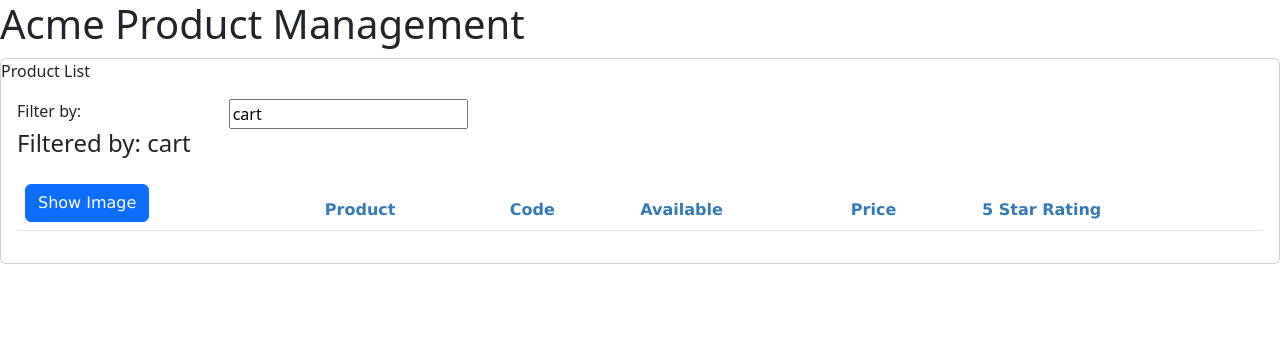
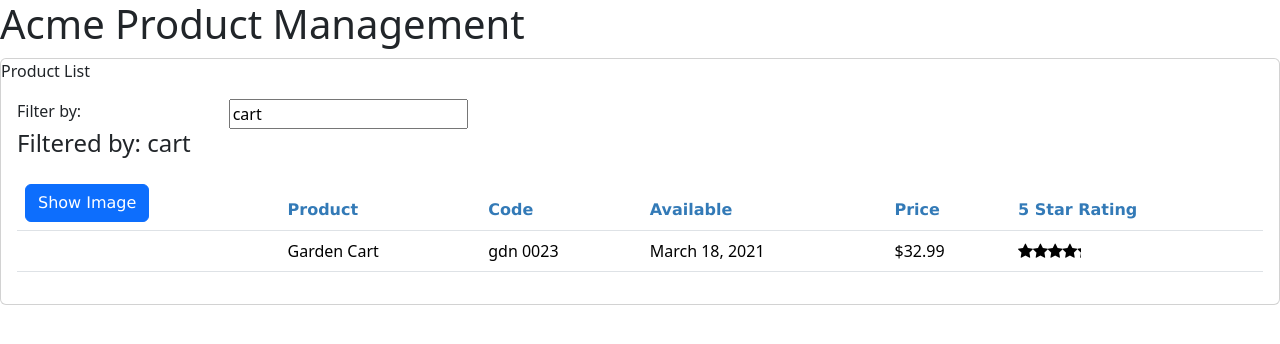
Before and after one commit to sophie-eihpos/APM, an Angular app: page /products in a window 1280 px wide. Shown: the top 344 px of the page. Built offline with nearby package versions, Linux system fonts and the light colour scheme.

Commit message:
build nested component with @Input() @Output()

```diff
--- a/src/app/app.module.ts
+++ b/src/app/app.module.ts
@@ -5,12 +5,14 @@ import { FormsModule } from '@angular/forms';
 import { AppComponent } from './app.component';
 import { ProductListComponent } from './products/product-list.component';
 import { ConvertToSpacesPipe } from './shared/convert-to-spaces.pipe';
+import { StarComponent } from './shared/start.component';
 
 @NgModule({
   declarations: [
     AppComponent,
     ProductListComponent,
-    ConvertToSpacesPipe
+    ConvertToSpacesPipe,
+    StarComponent
   ],
   imports: [
     BrowserModule,
--- a/src/app/products/product-list.component.html
+++ b/src/app/products/product-list.component.html
@@ -45,7 +45,13 @@
                         <td>{{product.releaseDate}}</td>
                         <!-- <td>{{product.price | currency | lowercase}}</td> -->
                         <td>{{product.price | currency:'USD':'symbol':'1.2-2' }}</td>
-                        <td>{{product.starRating}}</td>
+                        <!-- <td>{{product.starRating}}</td> -->
+                        <td>
+                            <pm-star
+                                [rating]="product.starRating"
+                                (ratingClicked)="onRatingClicked($event)">
+                            </pm-star>
+                        </td>
                     </tr>
                 </tbody>
             </table>
--- a/src/app/products/product-list.component.ts
+++ b/src/app/products/product-list.component.ts
@@ -18,13 +18,23 @@ export class ProductListComponent implements OnInit {
     }
     set listFilter(value: string) {
         this._listFilter = value;
-        console.log('In setter:', value);
+        // console.log('In setter:', value);
         this.filteredProducts = this.performFilter(value);
     }
 
     filteredProducts: IProduct[] = [];
 
     products: IProduct[] = [
+        {
+          "productId": 1,
+          "productName": "Leaf Rake",
+          "productCode": "GDN-0011",
+          "releaseDate": "March 19, 2021",
+          "description": "Leaf rake with 48-inch wooden handle.",
+          "price": 19.95,
+          "starRating": 3.2,
+          "imageUrl": "assets/images/leaf_rake.png"
+        },
         {
           "productId": 2,
           "productName": "Garden Cart",
@@ -44,13 +54,34 @@ export class ProductListComponent implements OnInit {
           "price": 8.9,
           "starRating": 4.8,
           "imageUrl": "assets/images/hammer.png"
+        },
+        {
+          "productId": 8,
+          "productName": "Saw",
+          "productCode": "TBX-0022",
+          "releaseDate": "May 15, 2021",
+          "description": "15-inch steel blade hand saw",
+          "price": 11.55,
+          "starRating": 3.7,
+          "imageUrl": "assets/images/saw.png"
+        },
+        {
+          "productId": 10,
+          "productName": "Video Game Controller",
+          "productCode": "GMG-0042",
+          "releaseDate": "October 15, 2020",
+          "description": "Standard two-button video game controller",
+          "price": 35.95,
+          "starRating": 4.6,
+          "imageUrl": "assets/images/xbox-controller.png"
         }
       ];
 
     performFilter(filterBy: string): IProduct[] {
         filterBy = filterBy.toLocaleLowerCase();
-        return this.products.filter((product: IProduct) =>
+        let result: IProduct[] = this.products.filter((product: IProduct) =>
             product.productName.toLocaleLowerCase().includes(filterBy));
+        return result;
     }
 
     toggleImage(): void {
@@ -58,6 +89,14 @@ export class ProductListComponent implements OnInit {
     }
 
     ngOnInit(): void {
-        this._listFilter = 'cart';
+        this.listFilter = 'cart';
+
+        // had to add this to make initial filter on page load work
+        // or change this._listFilter = 'cart'; to be without underscore
+        // this.filteredProducts = this.performFilter(this._listFilter);
+    }
+
+    onRatingClicked(message: string): void {
+        this.pageTitle = 'Product List: ' + message;
     }
 }
--- a/src/app/shared/star.component.html
+++ b/src/app/shared/star.component.html
@@ -1,6 +1,7 @@
 <div class="crop"
      [style.width.px]="cropWidth"
-     [title]="rating">
+     [title]="rating"
+     (click)="onClick()">
   <div style="width: 75px">
     <span class="fa fa-star"></span>
     <span class="fa fa-star"></span>
--- /dev/null
+++ b/src/app/shared/start.component.ts
@@ -0,0 +1,21 @@
+import { Component, EventEmitter, Input, OnChanges, Output } from "@angular/core";
+
+@Component({
+    selector: 'pm-star',
+    templateUrl: './star.component.html',
+    styleUrls: ['./star.component.css']
+})
+export class StarComponent implements OnChanges {
+    @Input() rating: number = 0;
+    cropWidth: number = 75;
+    @Output() ratingClicked: EventEmitter<string> = new EventEmitter<string>();
+
+    ngOnChanges(): void {
+        this.cropWidth = this.rating * 75/5
+    }
+
+    onClick(): void {
+        // console.log(`The rating ${this.rating} was clicked!`)
+        this.ratingClicked.emit(`The rating ${this.rating} was clicked!`)
+    }
+}
```
Also changed, not shown: src/app/shared/star.component.css (line endings or trailing spaces). Lines whose indentation alone changed are shown as unchanged.
